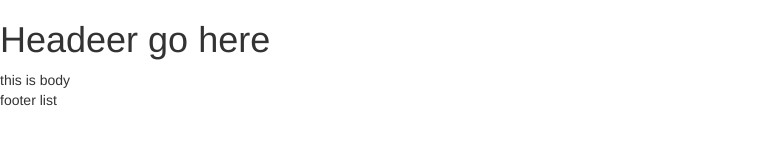
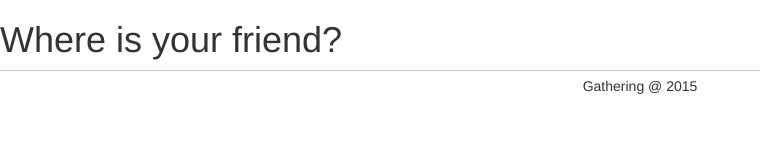
Before and after one commit to duffycheng/gathering, a plain HTML site: page index.html in a window 1280 px wide. Shown: the whole page, without its empty margins (0-760 px from the left). Drawn offline with nearby package versions, Linux system fonts and the light colour scheme.

Commit message:
basic style

```diff
--- /dev/null
+++ b/css/style.css
@@ -0,0 +1,8 @@
+header{
+
+}
+footer{
+  text-align: center;
+  padding: 5px;
+  border-top: 1px solid #ccc;
+}
--- a/index.html
+++ b/index.html
@@ -8,16 +8,16 @@
 
 <!-- Optional theme -->
 <link rel="stylesheet" href="https://maxcdn.bootstrapcdn.com/bootstrap/3.3.5/css/bootstrap-theme.min.css" integrity="sha384-aUGj/X2zp5rLCbBxumKTCw2Z50WgIr1vs/PFN4praOTvYXWlVyh2UtNUU0KAUhAX" crossorigin="anonymous">
-  </head>
+<link rel="stylesheet" href="./css/style.css">
   <body>
     <header>
-      <h1>Headeer go here</h1>
+      <h1>Where is your friend?</h1>
     </header>
     <section>
-      this is body
+
     </section>
     <footer>
-      footer list
+      Gathering @ 2015
     </footer>
   </body>
 </html>
```
